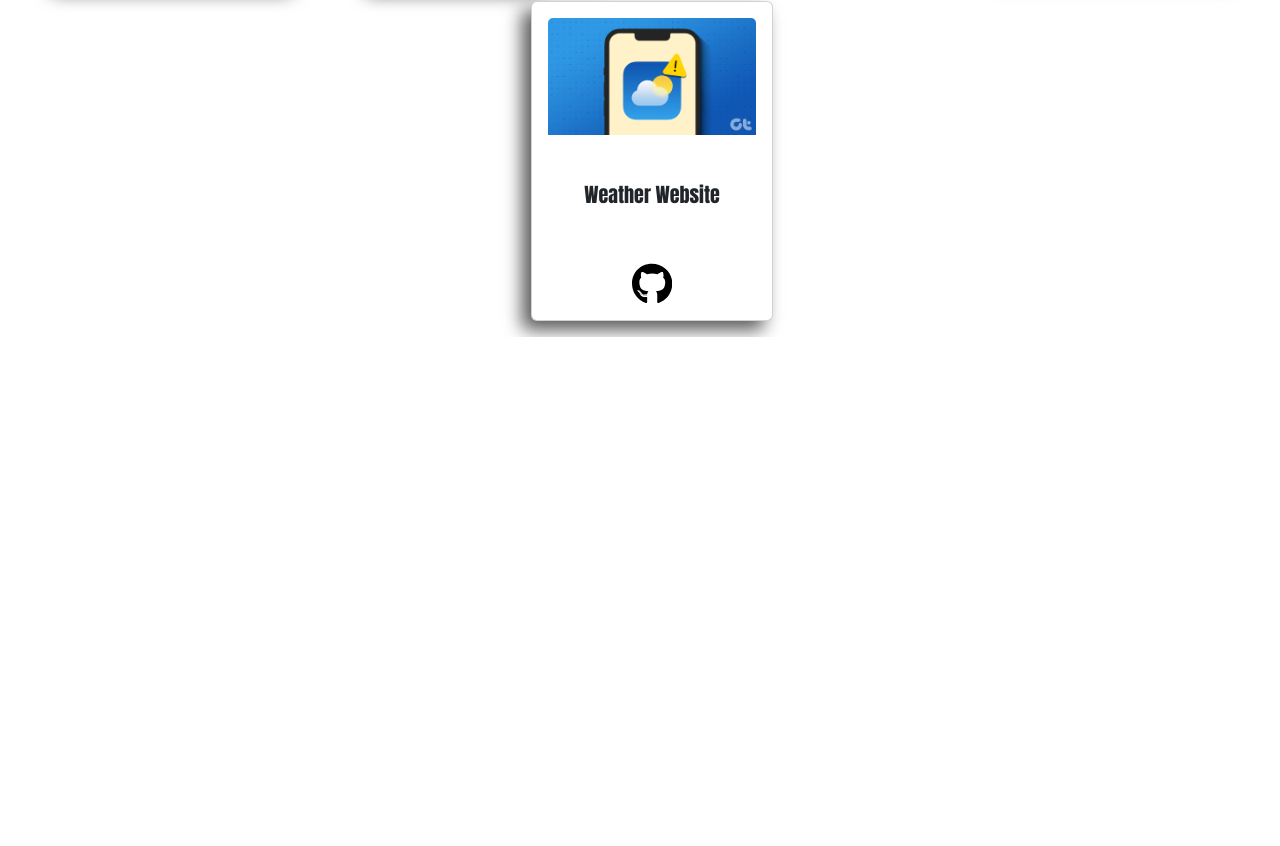
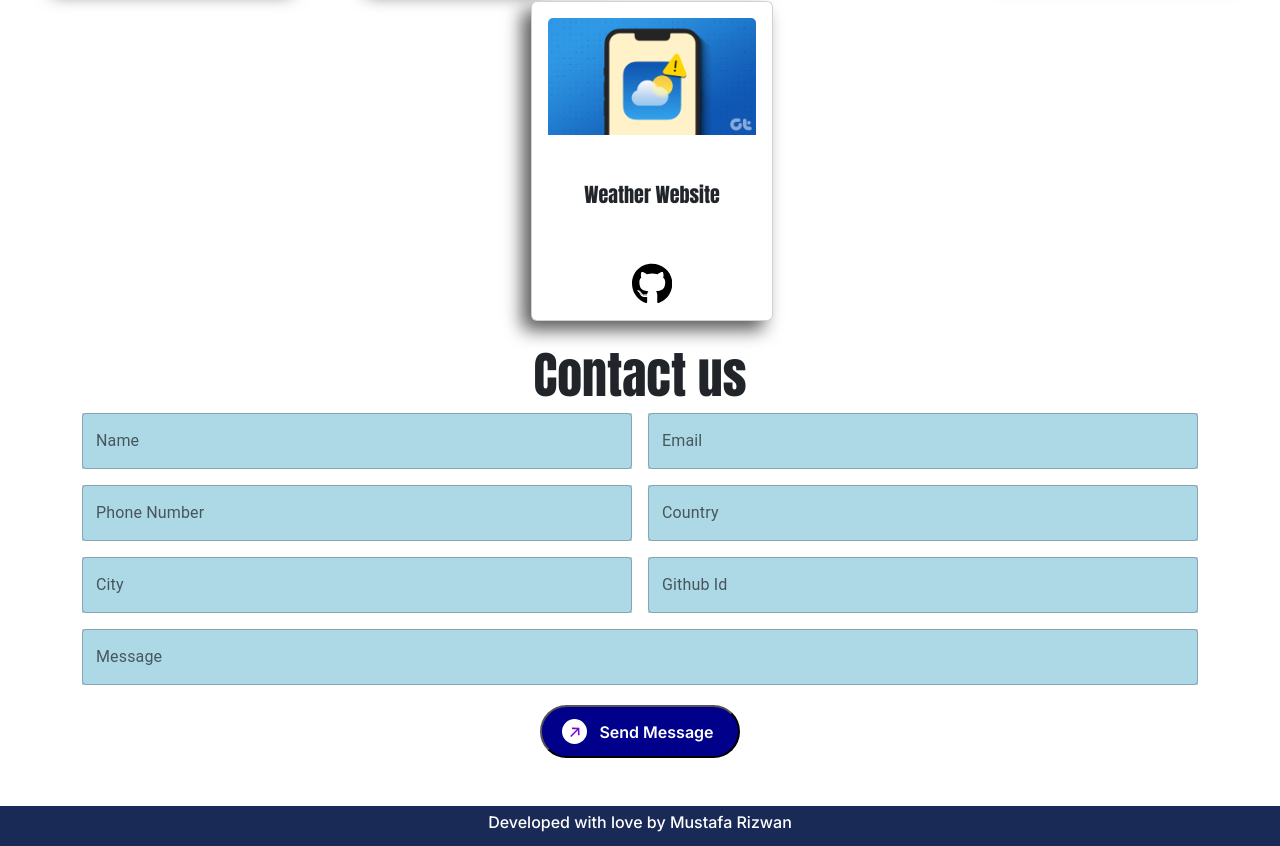
Before and after one commit to runtime-error786/Portfolio, a Next.js app: page /Dash in a window 1280 px wide. Shown: the part 3197-4043 px from the top of the page. Before the commit the page ends 3534 px from the top, so only its background shows below. Built offline with nearby package versions, Linux system fonts and the light colour scheme.

Commit message:
home section added

```diff
--- /dev/null
+++ b/src/app/Dash/Cont.js
@@ -0,0 +1,151 @@
+"use client"
+import React, { useState } from 'react';
+import Box from '@mui/material/Box';
+import TextField from '@mui/material/TextField';
+import Grid from '@mui/material/Grid';
+import { ToastContainer, toast } from 'react-toastify';
+import 'react-toastify/dist/ReactToastify.css';
+import { Anton } from 'next/font/google'
+import "./g.css";
+
+const Kani1 = Anton({
+    weight: '400',
+    subsets: ['latin'],
+})
+export default function MultilineTextFields({fw}) {
+    const [formData, setFormData] = useState({
+        name: '',
+        email: '',
+        phoneNumber: '',
+        country: '',
+        city: '',
+        githubId: '',
+        message: ''
+    });
+
+    const handleChange = (e) => {
+        const { id, value } = e.target;
+        setFormData({ ...formData, [id]: value });
+    };
+
+    const handleSubmit = () => {
+        // Your send message logic here
+        // After sending message, clear the form fields
+        setFormData({
+            name: '',
+            email: '',
+            phoneNumber: '',
+            country: '',
+            city: '',
+            githubId: '',
+            message: ''
+        });
+        toast(`${formData.name}'s message submitted successfully.`);
+
+    };
+
+    return (
+        <div ref={fw} className='container'>
+            <div className='row'>
+                <div className='col'>
+                    <h1 className={`text-center ${Kani1.className} k1 mt-2`}>Contact us</h1>
+                    <Grid container spacing={2} justifyContent="center">
+                        <Grid item xs={12} sm={6}>
+                            <TextField
+                                style={{ backgroundColor: 'lightblue' }}
+                                id="name"
+                                label="Name"
+                                variant="outlined"
+                                fullWidth
+                                value={formData.name}
+                                onChange={handleChange}
+                            />
+                        </Grid>
+                        <Grid item xs={12} sm={6}>
+                            <TextField
+                                style={{ backgroundColor: 'lightblue' }}
+                                id="email"
+                                label="Email"
+                                variant="outlined"
+                                fullWidth
+                                value={formData.email}
+                                onChange={handleChange}
+                            />
+                        </Grid>
+                        <Grid item xs={12} sm={6}>
+                            <TextField
+                                style={{ backgroundColor: 'lightblue' }}
+                                id="phoneNumber"
+                                label="Phone Number"
+                                variant="outlined"
+                                fullWidth
+                                value={formData.phoneNumber}
+                                onChange={handleChange}
+                            />
+                        </Grid>
+                        <Grid item xs={12} sm={6}>
+                            <TextField
+                                style={{ backgroundColor: 'lightblue' }}
+                                id="country"
+                                label="Country"
+                                variant="outlined"
+                                fullWidth
+                                value={formData.country}
+                                onChange={handleChange}
+                            />
+                        </Grid>
+                        <Grid item xs={12} sm={6}>
+                            <TextField
+                                style={{ backgroundColor: 'lightblue' }}
+                                id="city"
+                                label="City"
+                                variant="outlined"
+                                fullWidth
+                                value={formData.city}
+                                onChange={handleChange}
+                            />
+                        </Grid>
+                        <Grid item xs={12} sm={6}>
+                            <TextField
+                                style={{ backgroundColor: 'lightblue' }}
+                                id="githubId"
+                                label="Github Id"
+                                variant="outlined"
+                                fullWidth
+                                value={formData.githubId}
+                                onChange={handleChange}
+                            />
+                        </Grid>
+                        <Grid item xs={12}>
+                            <TextField
+                                style={{ backgroundColor: 'lightblue' }}
+                                id="message"
+                                label="Message"
+                                multiline
+                                maxRows={4}
+                                variant="outlined"
+                                fullWidth
+                                value={formData.message}
+                                onChange={handleChange}
+                            />
+                        </Grid>
+                    </Grid>
+                    <div style={{ textAlign: 'center', marginTop: '20px' }}>
+                        <button onClick={handleSubmit} className="button" style={{ '--clr': '#7808d0' }}>
+                            <span className="button__icon-wrapper">
+                                <svg width="10" className="button__icon-svg" xmlns="http://www.w3.org/2000/svg" fill="none" viewBox="0 0 14 15">
+                                    <path fill="currentColor" d="M13.376 11.552l-.264-10.44-10.44-.24.024 2.28 6.96-.048L.2 12.56l1.488 1.488 9.432-9.432-.048 6.912 2.304.024z"></path>
+                                </svg>
+                                <svg className="button__icon-svg  button__icon-svg--copy" xmlns="http://www.w3.org/2000/svg" width="10" fill="none" viewBox="0 0 14 15">
+                                    <path fill="currentColor" d="M13.376 11.552l-.264-10.44-10.44-.24.024 2.28 6.96-.048L.2 12.56l1.488 1.488 9.432-9.432-.048 6.912 2.304.024z"></path>
+                                </svg>
+                            </span>
+                            Send Message
+                        </button>
+                    </div>
+                </div>
+            </div>
+            <ToastContainer />
+        </div>
+    );
+}
--- /dev/null
+++ b/src/app/Dash/Foot.js
@@ -0,0 +1,10 @@
+export default function FOOT()
+{
+    return(
+        <>
+            <div className="mt-5 d-flex justify-content-center align-items-center" style={{backgroundColor:"#192a56",height:"40px"}}>
+            <h6 style={{color:"white"}}>Developed with love by Mustafa Rizwan</h6>
+            </div>
+        </>
+    )
+}
--- a/src/app/Dash/Nav.js
+++ b/src/app/Dash/Nav.js
@@ -1,7 +1,7 @@
 import Link from "next/link";
 import { useRef } from "react";
 
-export default function Nav({ scrollToSection,homeRef,aboutRef,skillsRef,expRef,projRef }) {
+export default function Nav({ scrollToSection,homeRef,aboutRef,skillsRef,expRef,projRef,contRef }) {
 
   return (
     <nav className="navbar navbar-expand-lg navbar-dark i3 fixed-top">
@@ -53,7 +53,7 @@ export default function Nav({ scrollToSection,homeRef,aboutRef,skillsRef,expRef,
               </button>
             </li>
             <li className="nav-item">
-              <button className="nav-link" onClick={() => scrollToSection(contactRef)}>
+              <button className="nav-link" onClick={() => scrollToSection(contRef)}>
                 Contact us
               </button>
             </li>
--- a/src/app/Dash/g.css
+++ b/src/app/Dash/g.css
@@ -180,8 +180,8 @@
     color: rgba(10, 128, 236, 0.7);
   }
   .card {
-  --font-color: #323232;
-  --bg-color: #e0e0e0;
+  --font-color: black;
+  --bg-color: white;
   width: 250px;
   height: 350px;
   border-radius: 20px;
@@ -204,7 +204,7 @@
   height: 100%;
   object-fit: cover;
   border-radius: 20px 20px 0 0;
-  background-color: blueviolet;
+  background-color: white;
 }
 
 .card__descr-wrapper {
@@ -259,3 +259,76 @@
         margin-left: 30px;
     }
   }
+
+  .button {
+    line-height: 1;
+    text-decoration: none;
+    display: inline-flex;
+    align-items: center;
+    gap: .75rem;
+    background-color: darkblue;
+    color: #fff;
+    border-radius: 10rem;
+    font-weight: 600;
+    padding: .75rem 1.5rem;
+    padding-left: 20px;
+    white-space: nowrap;
+    overflow: hidden;
+    text-overflow: ellipsis;
+    transition: background-color .3s;
+  }
+
+  .button__icon-wrapper {
+    flex-shrink: 0;
+    width: 25px;
+    height: 25px;
+    position: relative;
+    color: var(--clr);
+    background-color: #fff;
+    border-radius: 50%;
+    display: grid;
+    place-items: center;
+    overflow: hidden;
+  }
+
+  .button:hover {
+    background-color: blue;
+  }
+
+  .button:hover .button__icon-wrapper {
+    color: #000;
+  }
+
+  .button__icon-svg--copy {
+    position: absolute;
+    transform: translate(-150%, 150%);
+  }
+
+  .button:hover .button__icon-svg:first-child {
+    transition: transform .3s ease-in-out;
+    transform: translate(150%, -150%);
+  }
+
+  .button:hover .button__icon-svg--copy {
+    transition: transform .3s ease-in-out .1s;
+    transform: translate(0);
+  }
+
+  ::-webkit-scrollbar {
+    width: 10px;
+  }
+
+  /* Track */
+  ::-webkit-scrollbar-track {
+    background: #f1f1f1;
+  }
+
+  /* Handle */
+  ::-webkit-scrollbar-thumb {
+    background: #192a56;
+  }
+
+  /* Handle on hover */
+  ::-webkit-scrollbar-thumb:hover {
+    background: #192a56;
+  }
--- a/src/app/Dash/page.js
+++ b/src/app/Dash/page.js
@@ -10,12 +10,16 @@ import BootstrapClient from "./Head";
 import Skill from "./Skill";
 import Exp from "./Serv";
 import Exp1 from "./Proj";
+import MultilineTextFields from "./Cont";
+import FOOT from "./Foot";
+
 export default function Page() {
   const homeRef = useRef(null);
   const aboutRef = useRef(null);
   const skillsRef = useRef(null);
   const expRef = useRef(null);
   const projRef = useRef(null);
+  const contRef = useRef(null);
 
   // Add refs for other sections
 
@@ -28,12 +32,14 @@ export default function Page() {
   return (
     <>
         <BootstrapClient></BootstrapClient>
-      <Nav scrollToSection={scrollToSection} homeRef={homeRef} aboutRef={aboutRef} skillsRef={skillsRef} expRef={expRef} projRef={projRef}/>
+      <Nav scrollToSection={scrollToSection} homeRef={homeRef} aboutRef={aboutRef} skillsRef={skillsRef} expRef={expRef} projRef={projRef} contRef={contRef}/>
       <Home fw={homeRef} />
       <About fw={aboutRef} />
       <Skill fw={skillsRef}></Skill>
       <Exp fw={expRef}></Exp>
       <Exp1 fw={projRef}></Exp1>
+      <MultilineTextFields fw={contRef}></MultilineTextFields>
+      <FOOT></FOOT>
     </>
   );
 }
```
Also changed, not shown: package.json (+7 -1 lines), src/app/middleware.js (added, +11 -0 lines), 1 other file (tests, documents, lock files or other folders).
